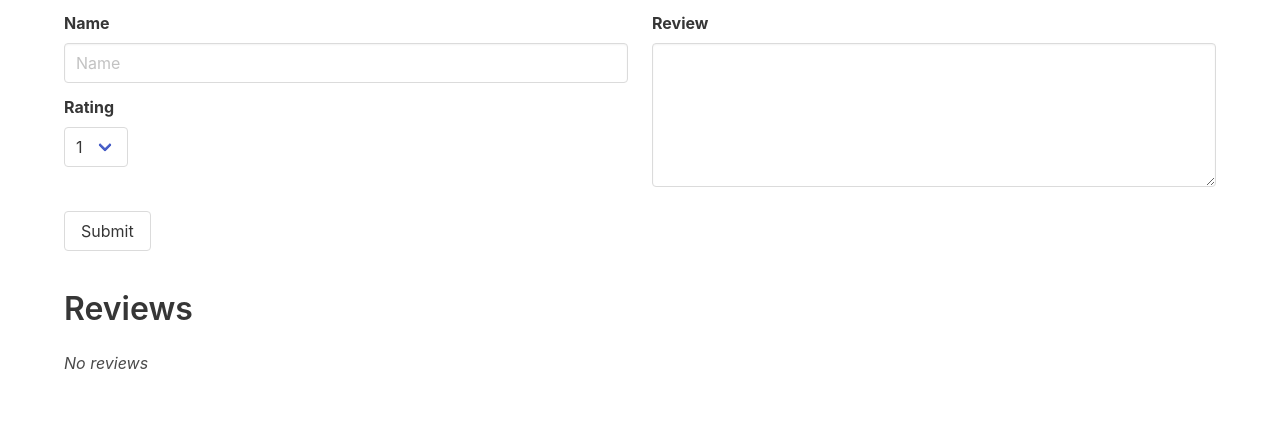
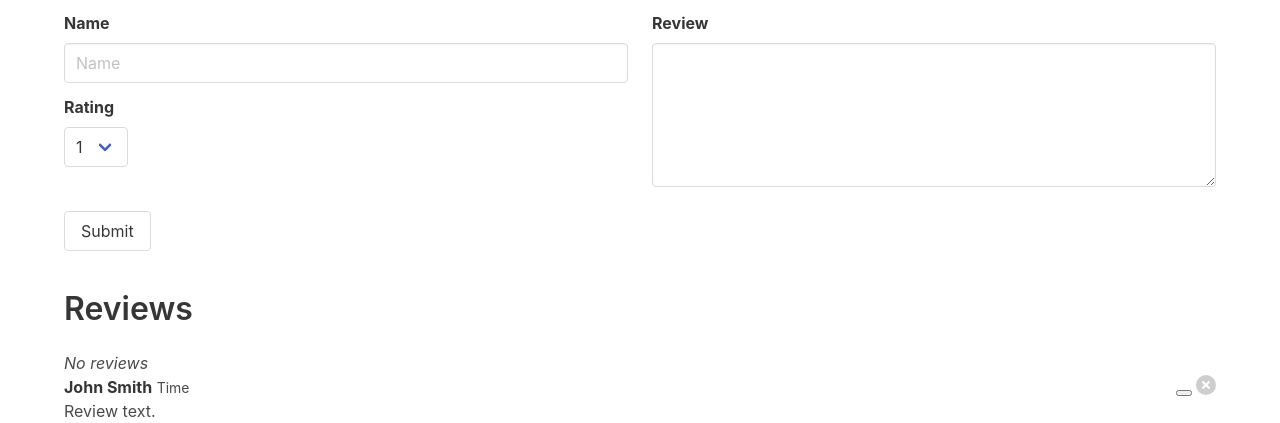
Before and after one commit to Iune/CS411Project, a Flask app: template templates/classroom-bulma.html in a window 1280 px wide. Shown: the part 519-942 px from the top of the page. Before the commit the page ends 888 px from the top, so only its background shows below. Run offline with Flask 2, Linux system fonts and the light colour scheme; the template is opened without the code that fills it, so the values that code supplies are empty; some libraries are stand-ins or nearby versions.

Commit message:
Updating Templates

```diff
--- a/templates/classroom-bulma.html
+++ b/templates/classroom-bulma.html
@@ -89,6 +89,21 @@
 	{% if reviews|length == 0 %}
 	<p><i>No reviews</i></p>
 	{% endif %}
+	<article class="media">
+		<div class="media-content">
+			<div class="content">
+			<p>
+				<strong>John Smith</strong> <small>Time</small>
+				<br/>
+				Review text.
+			</p>
+			</div>
+		</div>
+		<div class="media-right">
+		    <button class="edit"></button>
+		    <button class="delete"></button>
+		</div>
+	</article>
 </section>
 <!--
 <div class="col-lg-12">
```
